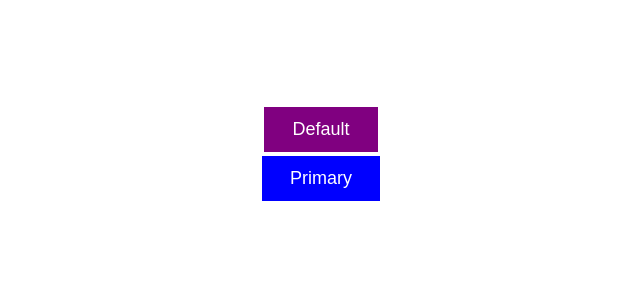
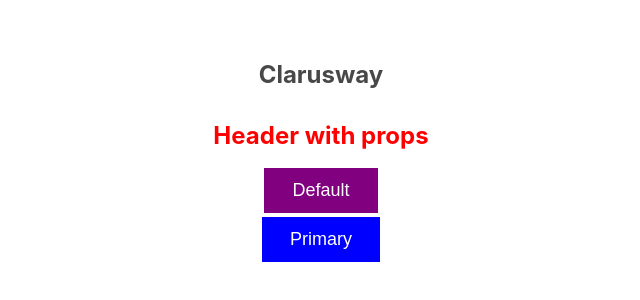
Before and after one commit to oguzhancvdr/react-styling-2, a React (Create React App) app: page / in a window 1280 px wide. Shown: the part 246-546 px from the top of the page, without its empty margins (319-959 px from the left). Built offline with nearby package versions, Linux system fonts and the light colour scheme; the HTML template or start-up script is replaced by a standard one.

Commit message:
create styled Header comp

```diff
--- /dev/null
+++ b/src/components/styled-comp/header/HeaderText.js
@@ -0,0 +1,7 @@
+import styled from "styled-components";
+
+export default styled.h1`
+  color: ${(props) => (props.headerColor ? props.headerColor : "#484848")};
+  font-size: 1.5rem;
+  margin: 1rem;
+`;
--- a/src/components/styled-comp/index.js
+++ b/src/components/styled-comp/index.js
@@ -1,12 +1,15 @@
 import React from "react";
-import { Button } from './button/Button.styles'
+import { Button } from "./button/Button.styles";
+import HeaderText from "./header/HeaderText";
 import Wrapper from "./wrapper/Wrapper";
 
 const StyledComponents = () => {
   return (
-    <Wrapper >
-     <Button onClick={() => console.log(`clicked`)}>Default</Button>
-     <Button primary>Primary</Button>
+    <Wrapper>
+      <HeaderText>Clarusway </HeaderText>
+      <HeaderText headerColor="red"> Header with props </HeaderText>
+      <Button onClick={() => console.log(`clicked`)}>Default</Button>
+      <Button primary>Primary</Button>
     </Wrapper>
   );
 };
```
